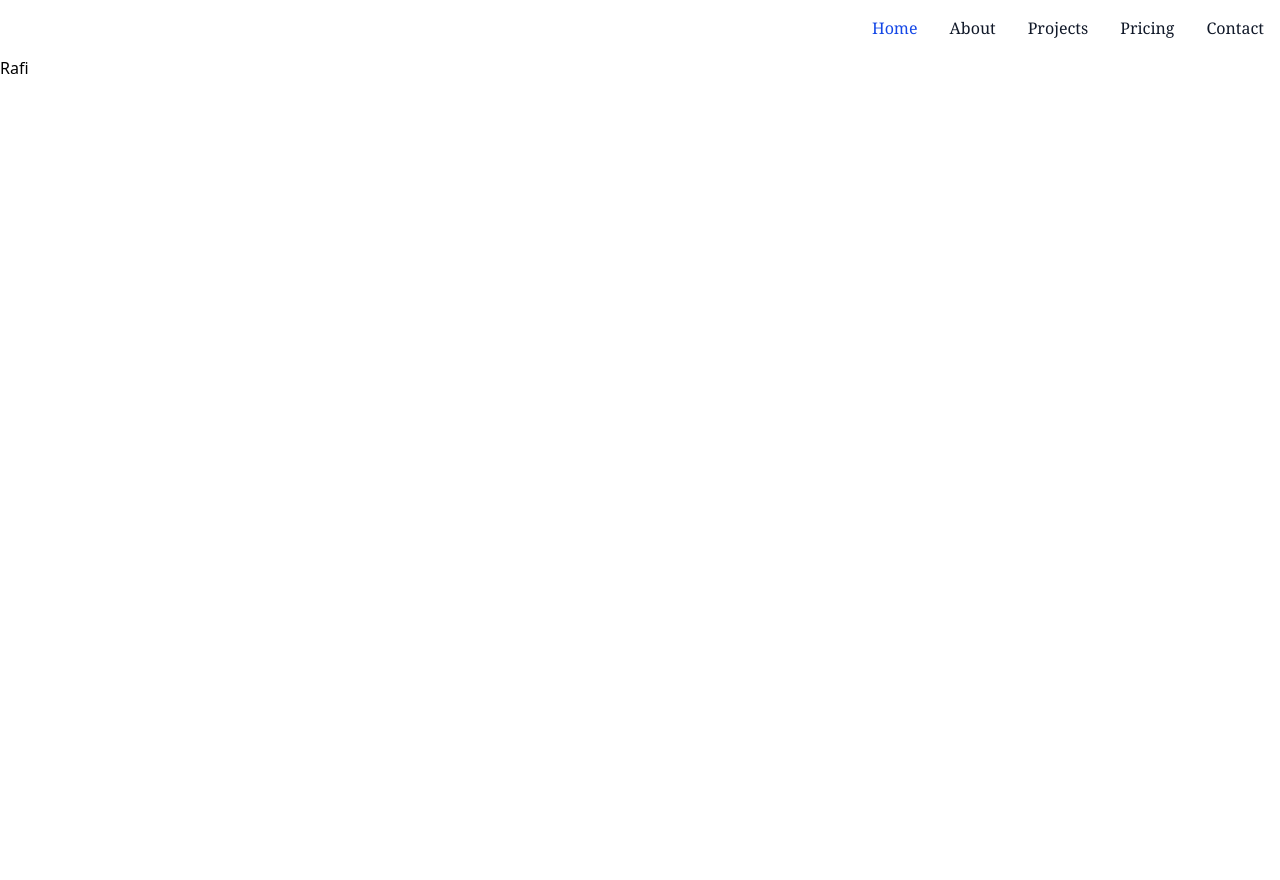
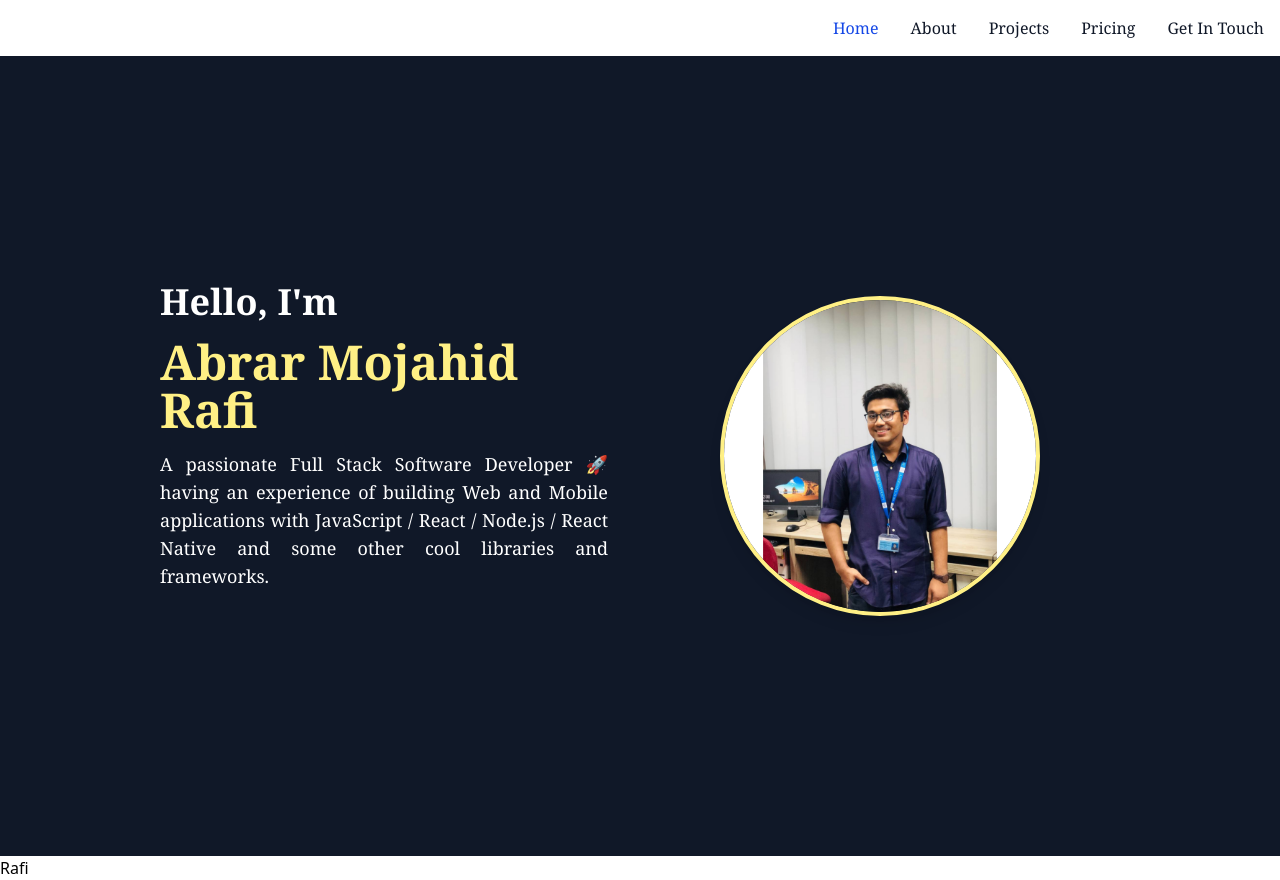
Before and after one commit to AbrarMojahidRafi/my-portfolio-website, a React (Vite) app: page / in a window 1280 px wide. Before the commit the page ends 800 px from the top, so only its background shows below. Built offline with nearby package versions, Linux system fonts and the light colour scheme.

Commit message:
rewrite the get in touch and intro sections work done

```diff
--- a/src/App.jsx
+++ b/src/App.jsx
@@ -1,11 +1,13 @@
 import './App.css'
 import Navbar from './components/navbar/navbar';
+import Intro from './components/intro';
 
 function App() {
 
   return (
     <>
       <Navbar/>
+      <Intro/>
       <div>Rafi</div>
     </>
   )
--- /dev/null
+++ b/src/components/intro.jsx
@@ -0,0 +1,33 @@
+import React from 'react';
+import profileImage from '../assets/bracuSmile.jpg'; // Adjust path as needed
+
+const intro = () => {
+  return (
+    <>
+        <div className="flex flex-col md:flex-row items-center justify-center min-h-screen bg-gray-900 font-serif px-4 sm:px-8 md:px-12 lg:px-20 xl:px-40">
+            {/* Image - First on mobile, Right on desktop */}
+            <div className="md:w-1/2 flex justify-center order-first md:order-last mb-6 sm:mb-8 md:mb-0">
+                <div className="w-48 h-48 sm:w-56 sm:h-56 md:w-64 md:h-64 lg:w-72 lg:h-72 xl:w-80 xl:h-80 rounded-full border-4 border-yellow-200 overflow-hidden shadow-lg">
+                <img
+                    src={profileImage}
+                    alt="Abrar Mojahid Rafi"
+                    className="w-full h-full object-cover"
+                    loading="lazy"
+                />
+                </div>
+            </div>
+
+            {/* Text Content - Second on mobile, Left on desktop */}
+            <div className="md:w-1/2 md:pr-8 order-last md:order-first">
+                <h5 className="text-2xl sm:text-3xl md:text-4xl text-white font-bold mb-2 sm:mb-3 md:mb-4 text-center md:text-left">Hello, I'm</h5>
+                <h1 className="text-3xl sm:text-4xl md:text-5xl text-yellow-200 font-semibold mb-2 sm:mb-3 md:mb-4 text-center md:text-left">Abrar Mojahid Rafi</h1>
+                <p className="text-sm sm:text-base md:text-lg text-white mb-6 sm:mb-8 md:mb-10 text-justify md:text-justify">
+                A passionate Full Stack Software Developer 🚀 having an experience of building Web and Mobile applications with JavaScript / React / Node.js / React Native and some other cool libraries and frameworks.
+                </p>
+            </div>
+        </div>
+    </>
+  )
+}
+
+export default intro
--- a/src/components/navbar/navbar.jsx
+++ b/src/components/navbar/navbar.jsx
@@ -29,7 +29,7 @@ const navbar = () => {
                 <a href="#" class="block py-2 px-3 text-gray-900 rounded-sm hover:bg-gray-100 md:hover:bg-transparent md:border-0 md:hover:text-blue-700 md:p-0 dark:text-white md:dark:hover:text-blue-500 dark:hover:bg-gray-700 dark:hover:text-white md:dark:hover:bg-transparent">Pricing</a>
               </li>
               <li>
-                <a href="#" class="block py-2 px-3 text-gray-900 rounded-sm hover:bg-gray-100 md:hover:bg-transparent md:border-0 md:hover:text-blue-700 md:p-0 dark:text-white md:dark:hover:text-blue-500 dark:hover:bg-gray-700 dark:hover:text-white md:dark:hover:bg-transparent">Contact</a>
+                <a href="#" class="block py-2 px-3 text-gray-900 rounded-sm hover:bg-gray-100 md:hover:bg-transparent md:border-0 md:hover:text-blue-700 md:p-0 dark:text-white md:dark:hover:text-blue-500 dark:hover:bg-gray-700 dark:hover:text-white md:dark:hover:bg-transparent">Get In Touch</a>
               </li>
             </ul>
           </div>
```
Also changed, not shown: src/assets/bracuSmile.jpg (added).
